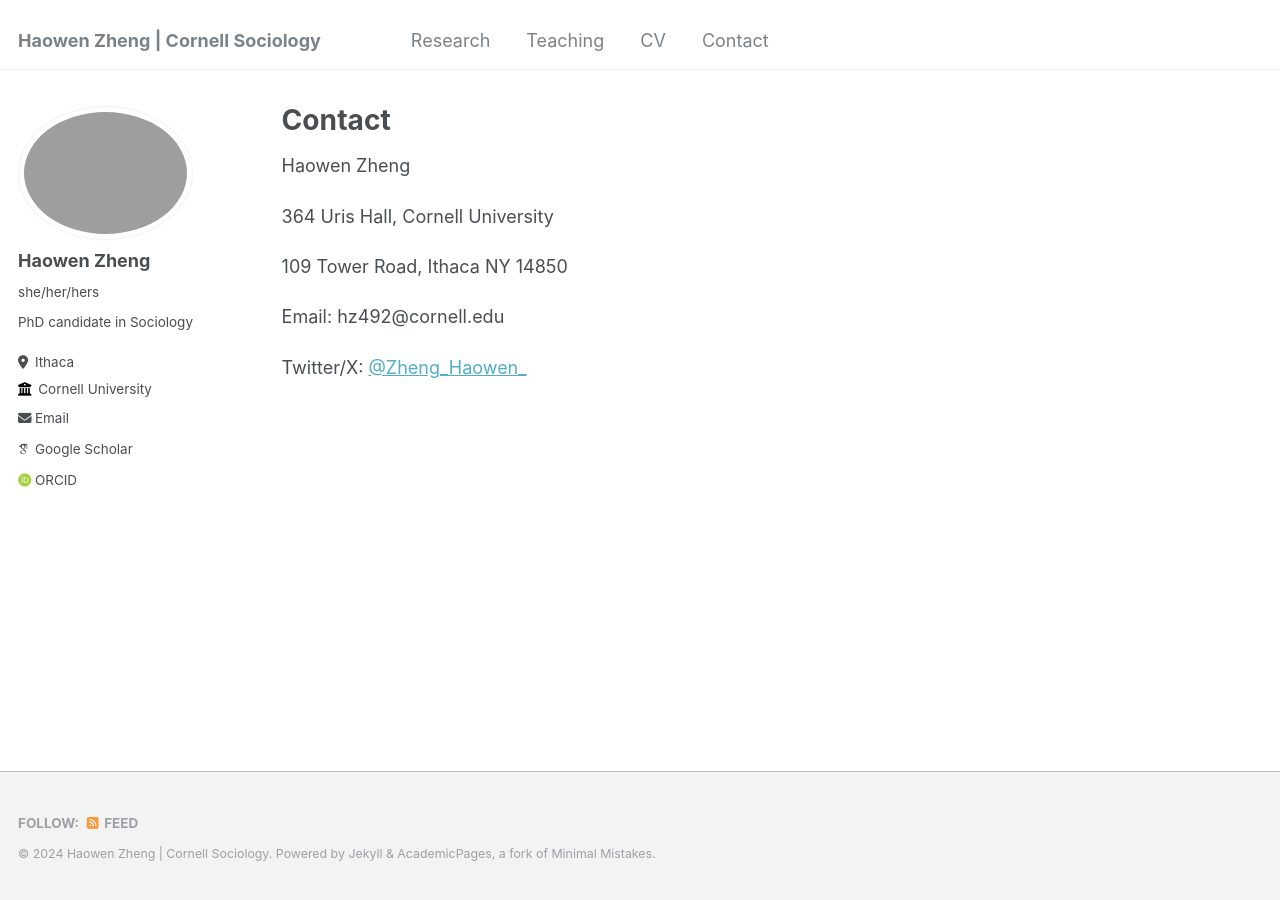
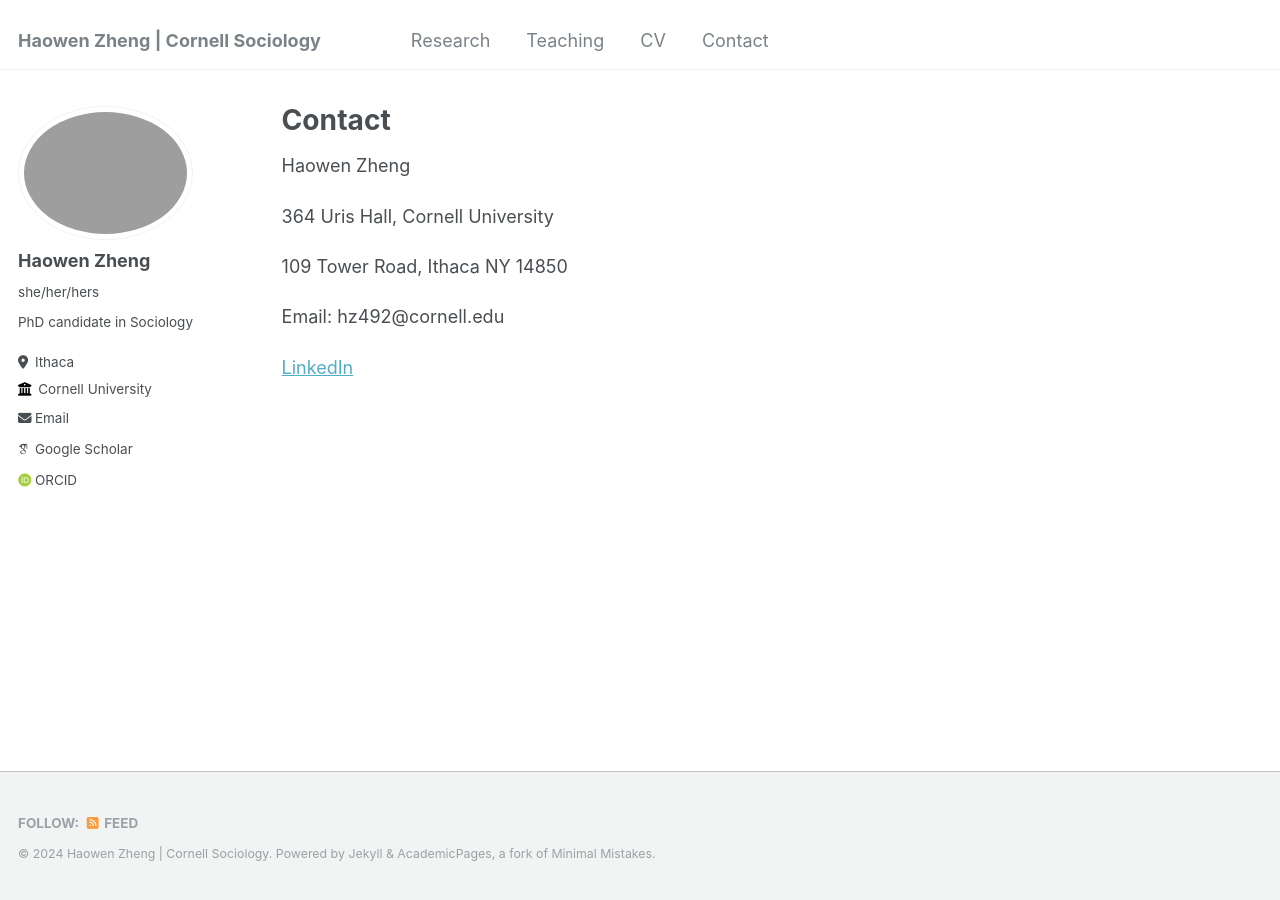
Before and after one commit to haowenzhg/haowenzhg.github.io, a Jekyll site: the page built from _pages/contact.md, in a window 1280 px wide. Built offline with Jekyll 4.4.1, drawn with Linux system fonts in a browser that asks for light colours; some web fonts are replaced.

Commit message:
Update contact.md
change contact from X to linkedin

```diff
--- a/_pages/contact.md
+++ b/_pages/contact.md
@@ -13,4 +13,4 @@ Haowen Zheng
 
 Email: hz492@cornell.edu
 
-Twitter/X: [@Zheng_Haowen_](https://x.com/Zheng_Haowen_)
+[LinkedIn](https://www.linkedin.com/in/haowenzheng/)
```
